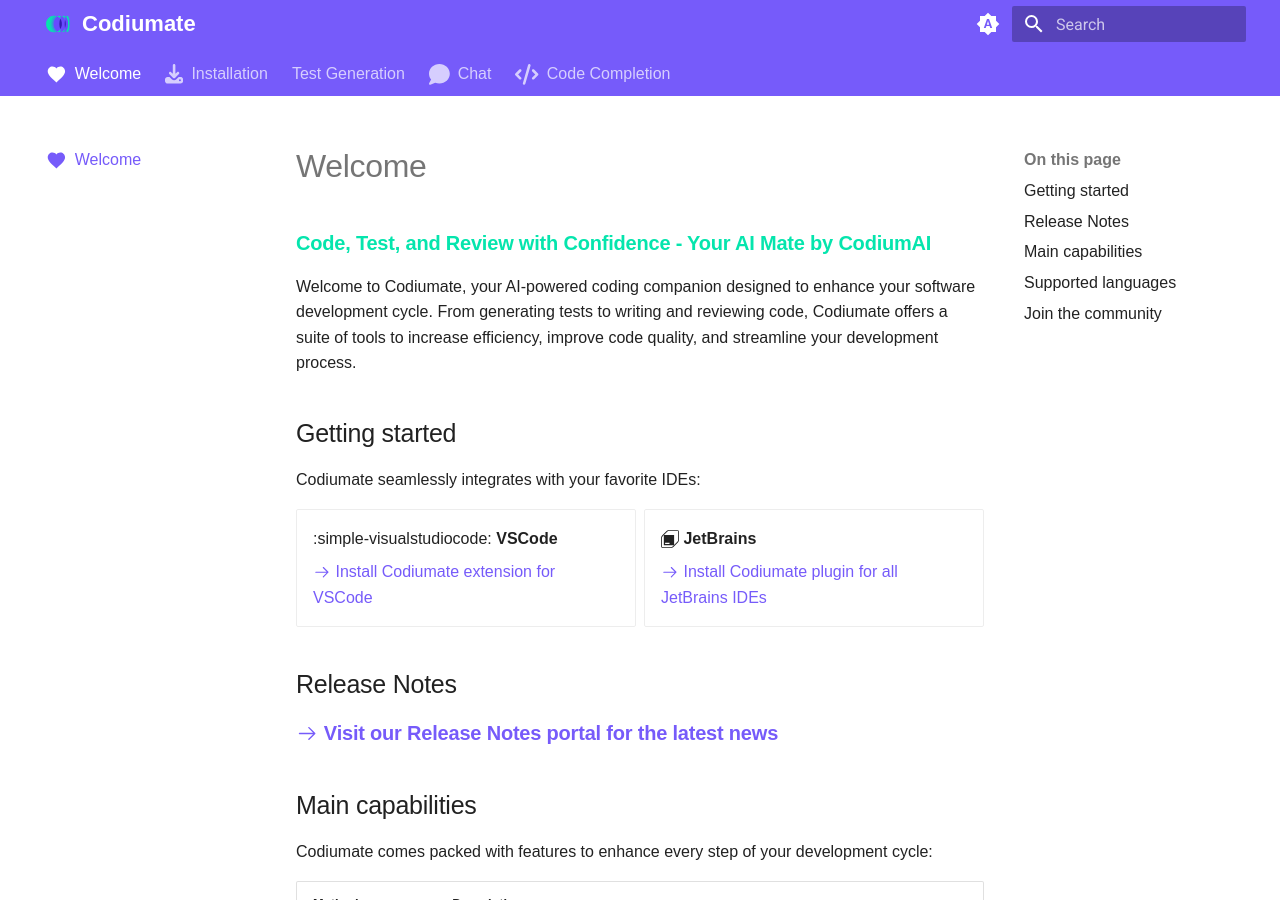
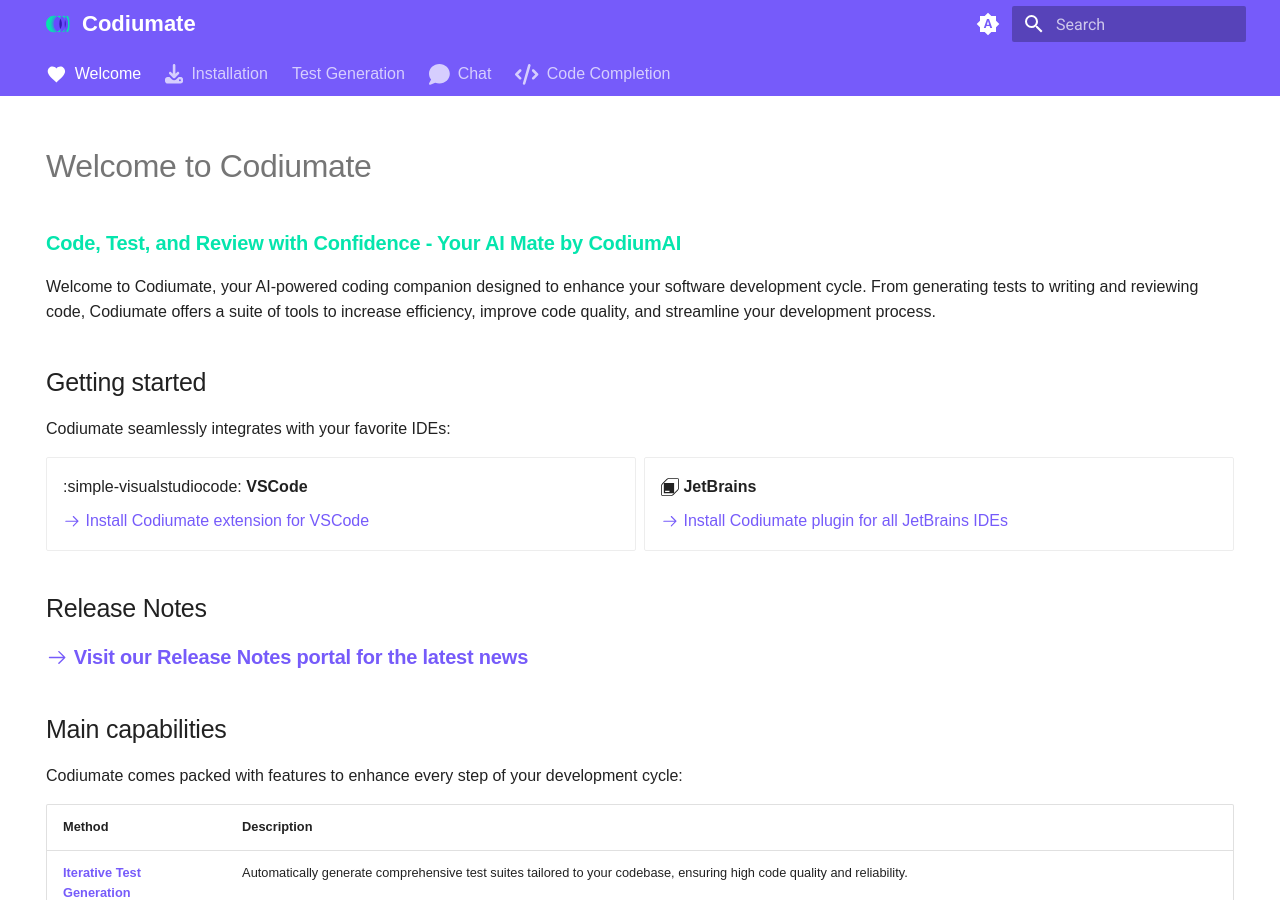
Before and after one commit to Codium-ai/codiumate-docs, an MkDocs documentation site: the page built from docs/index.md, in a window 1280 px wide and 900 px high. Built offline with MkDocs 1.6.1 and Material for MkDocs 9.7.7, drawn with Linux system fonts in a browser that asks for light colours.

Commit message:
improve welcome screen

```diff
--- a/docs/index.md
+++ b/docs/index.md
@@ -1,9 +1,14 @@
 ---
 title: Welcome
 icon: material/heart
+hide:
+  - toc
+  - path
+  - navigation
 ---
 
-# Welcome
+
+# Welcome to Codiumate
 
 <h3 class="bold-green" markdown>
 **Code, Test, and Review with Confidence - Your AI Mate by CodiumAI**
```
